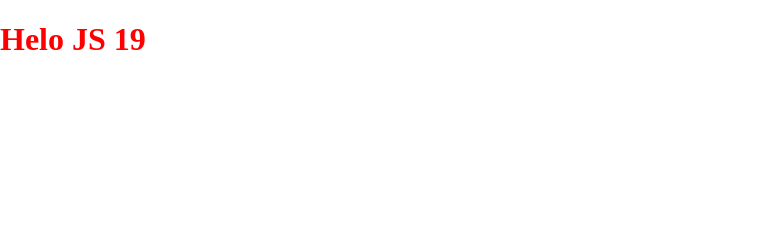
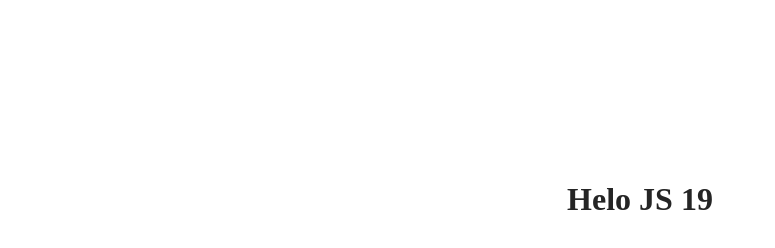
Before and after one commit to MercavaSP/JS19, a plain HTML site: page index.html in a window 1280 px wide. Shown: the whole page, without its empty margins (0-775 px from the left). Drawn offline with Linux system fonts and the light colour scheme.

Commit message:
added styles to h1

```diff
--- a/assets/sass/style.sass
+++ b/assets/sass/style.sass
@@ -1,3 +1,7 @@
 
 h1
-    color: red
+    width: 100wv
+    height: 100hv
+    color: #252525
+    text-align: center
+    padding-top: 10rem
--- a/index.html
+++ b/index.html
@@ -11,4 +11,6 @@
 <body>
     <h1>Helo JS 19</h1>
 </body>
+
+<script src="/assets/js/script.js"></script>
 </html>
```
Also changed, not shown: assets/css/style.css.
